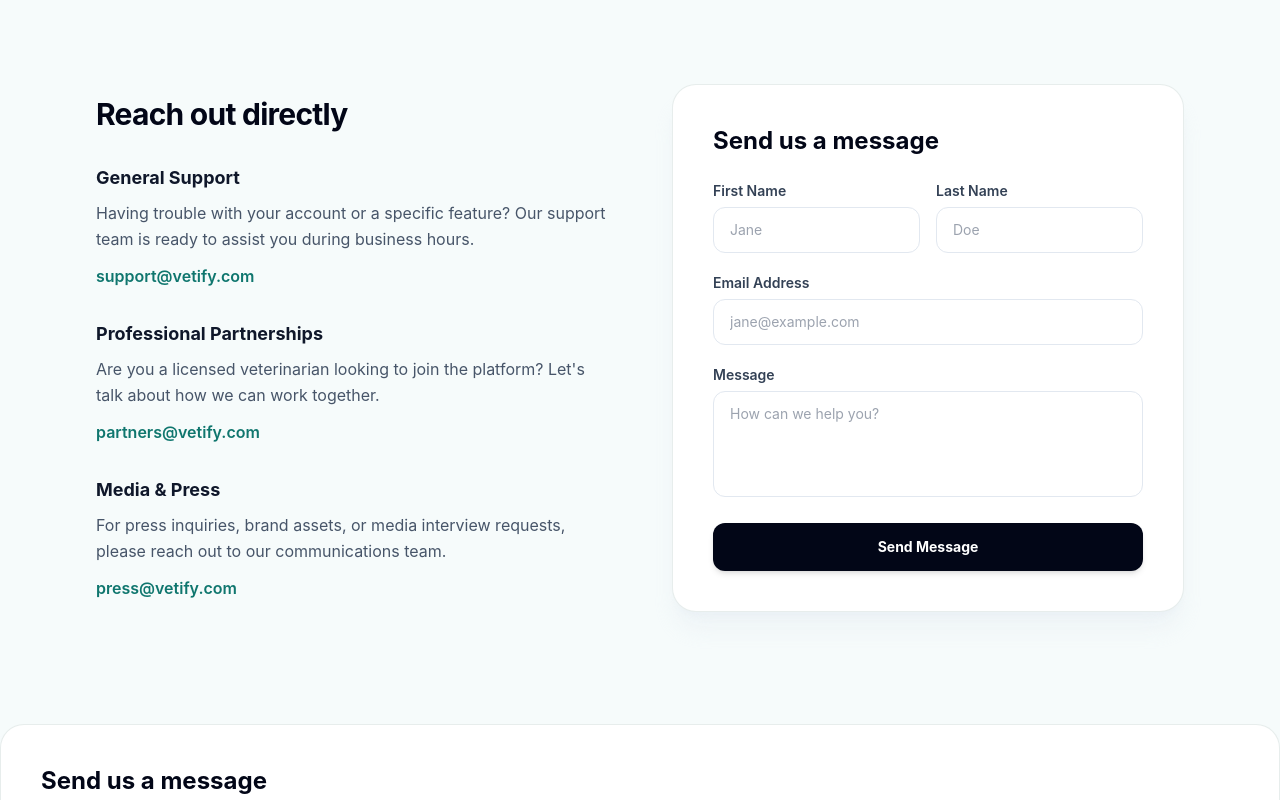
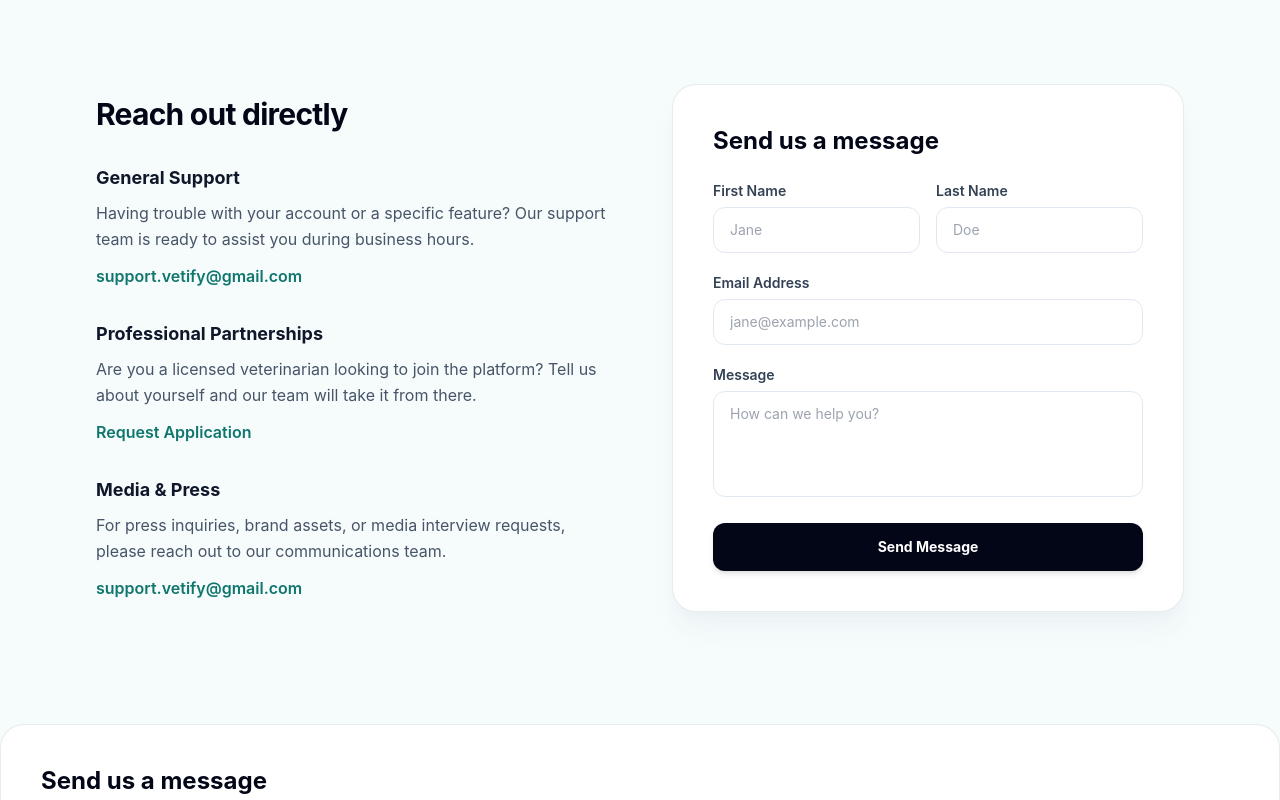
Before and after one commit to iHoshiii/Vetify, a React (Vite) app: page /contact in a window 1280 px wide. Shown: the part 405-1205 px from the top of the page. Built offline with nearby package versions, Linux system fonts and the light colour scheme; no server answers.

Commit message:
fix(client): use the real support address and link partners to the form

```diff
--- a/src/client/pages/contact/_components/contact-info.tsx
+++ b/src/client/pages/contact/_components/contact-info.tsx
@@ -1,3 +1,8 @@
+import { Link } from 'react-router-dom';
+
+const LINK =
+  'mt-3 inline-block font-semibold text-teal-700 hover:text-teal-800 hover:underline underline-offset-4';
+
 export default function ContactInfo() {
   return (
     <div className="flex flex-col justify-center">
@@ -10,26 +15,20 @@ export default function ContactInfo() {
             Having trouble with your account or a specific feature? Our support team is ready to
             assist you during business hours.
           </p>
-          <a
-            href="mailto:support@vetify.com"
-            className="mt-3 inline-block font-semibold text-teal-700 hover:text-teal-800 hover:underline underline-offset-4"
-          >
-            support@vetify.com
+          <a href="mailto:support.vetify@gmail.com" className={LINK}>
+            support.vetify@gmail.com
           </a>
         </div>
 
         <div>
           <h3 className="text-lg font-bold text-slate-900">Professional Partnerships</h3>
           <p className="mt-2 text-slate-600 leading-relaxed">
-            Are you a licensed veterinarian looking to join the platform? Let&apos;s talk about how
-            we can work together.
+            Are you a licensed veterinarian looking to join the platform? Tell us about yourself and
+            our team will take it from there.
           </p>
-          <a
-            href="mailto:partners@vetify.com"
-            className="mt-3 inline-block font-semibold text-teal-700 hover:text-teal-800 hover:underline underline-offset-4"
-          >
-            partners@vetify.com
-          </a>
+          <Link to="/professionals/apply" className={LINK}>
+            Request Application
+          </Link>
         </div>
 
         <div>
@@ -38,11 +37,8 @@ export default function ContactInfo() {
             For press inquiries, brand assets, or media interview requests, please reach out to our
             communications team.
           </p>
-          <a
-            href="mailto:press@vetify.com"
-            className="mt-3 inline-block font-semibold text-teal-700 hover:text-teal-800 hover:underline underline-offset-4"
-          >
-            press@vetify.com
+          <a href="mailto:support.vetify@gmail.com" className={LINK}>
+            support.vetify@gmail.com
           </a>
         </div>
       </div>
```
